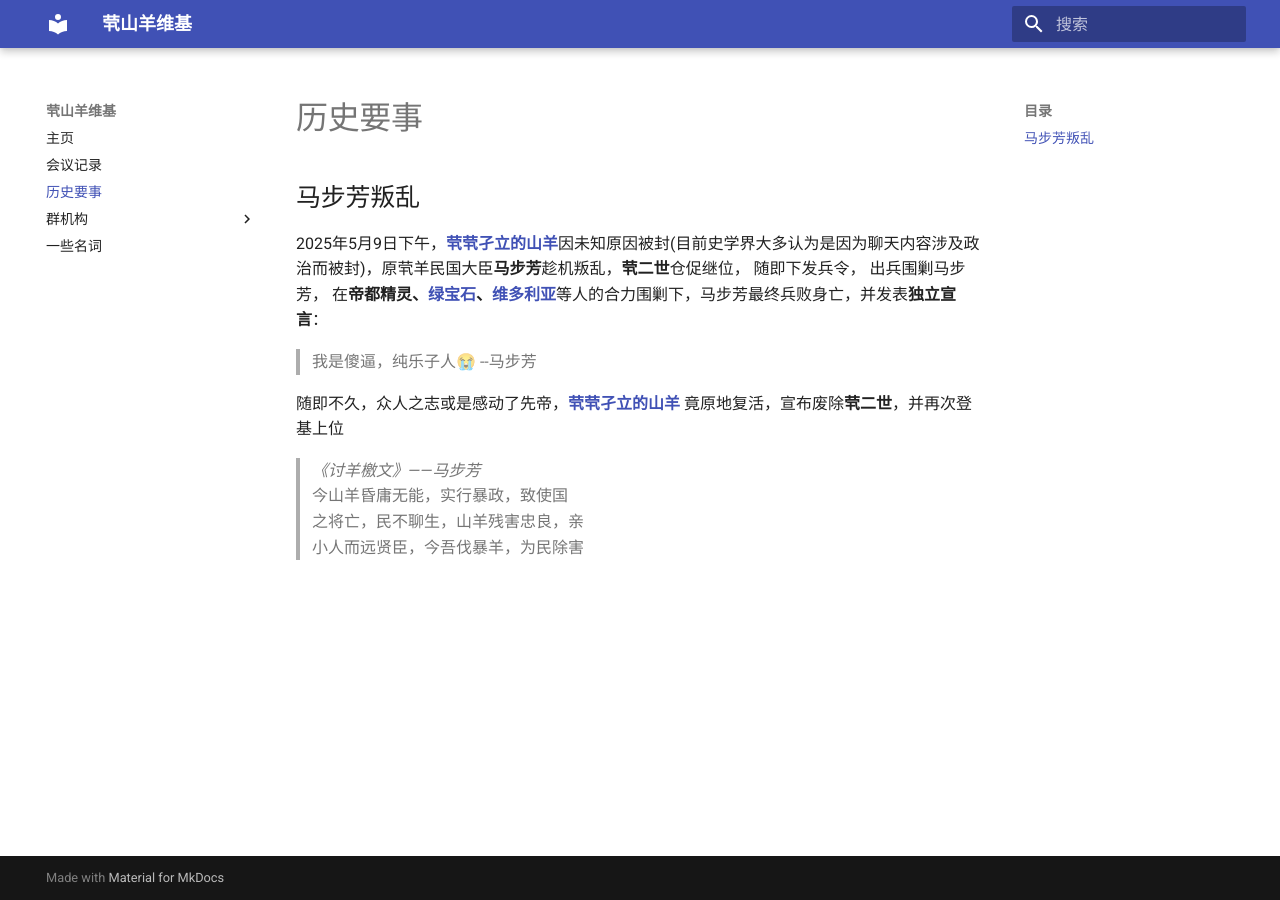
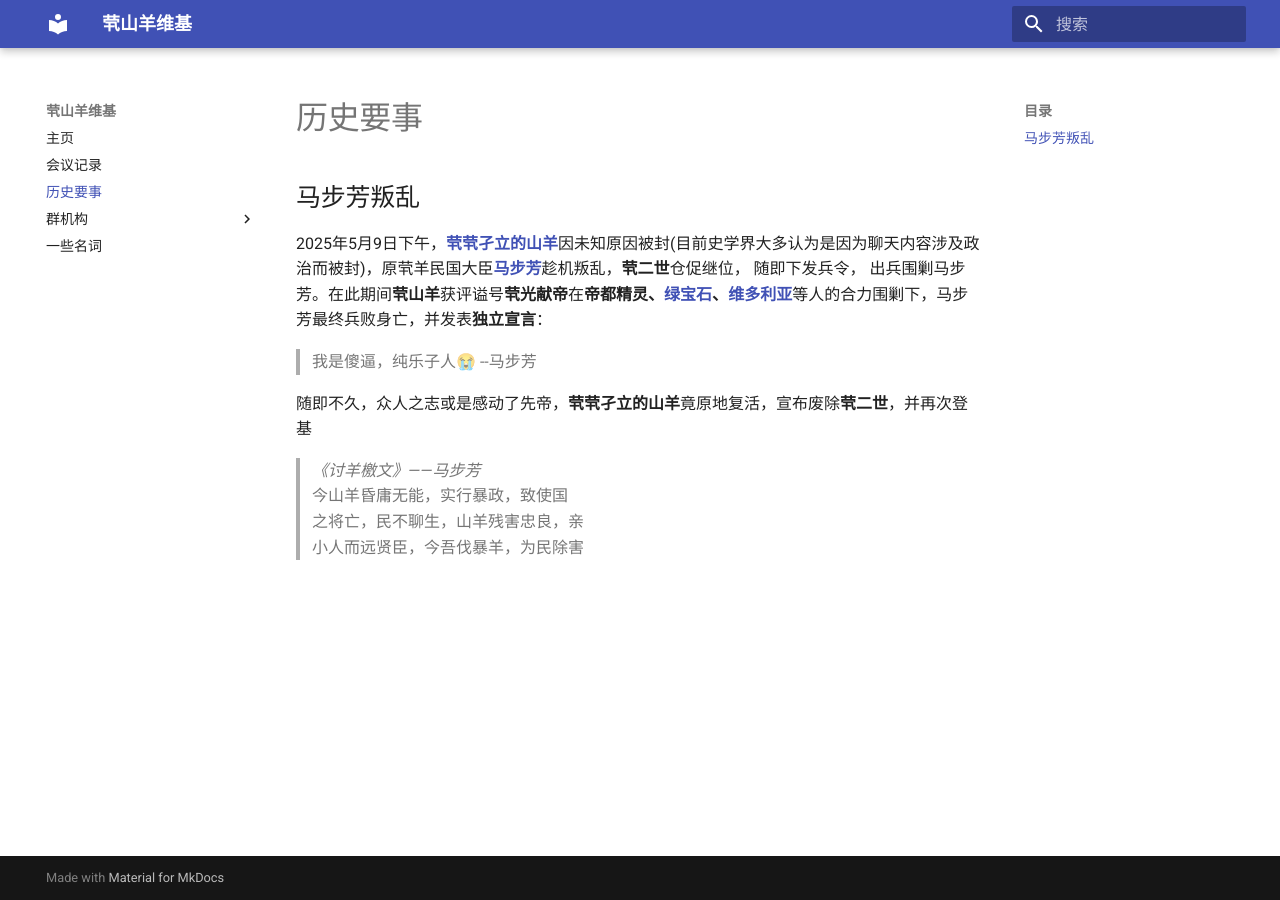
Before and after one commit to qqjldsy/GoatBook-Source, an MkDocs documentation site: the page built from docs/lsys.md, in a window 1280 px wide. Built offline with MkDocs 1.6.1 and Material for MkDocs 9.7.7, drawn with Linux system fonts in a browser that asks for light colours.

Commit message:
Update lsys.md

```diff
--- a/docs/lsys.md
+++ b/docs/lsys.md
@@ -2,11 +2,11 @@
 
 ## 马步芳叛乱
 
-2025年5月9日下午，[**茕茕孑立的山羊**](name.md#_4)因未知原因被封(目前史学界大多认为是因为聊天内容涉及政治而被封)，原茕羊民国大臣**马步芳**趁机叛乱，**茕二世**仓促继位， 随即下发兵令， 出兵围剿马步芳， 在**帝都精灵、[绿宝石](name.md#_7)、[维多利亚](name.md#_8)**等人的合力围剿下，马步芳最终兵败身亡，并发表**独立宣言**：
+2025年5月9日下午，[**茕茕孑立的山羊**](name.md#_4)因未知原因被封(目前史学界大多认为是因为聊天内容涉及政治而被封)，原茕羊民国大臣[**马步芳**](name.md#_10)趁机叛乱，**茕二世**仓促继位， 随即下发兵令， 出兵围剿马步芳。在此期间**茕山羊**获评谥号**茕光献帝**在**帝都精灵、[绿宝石](name.md#_7)、[维多利亚](name.md#_8)**等人的合力围剿下，马步芳最终兵败身亡，并发表**独立宣言**：
 
 >我是傻逼，纯乐子人😭     --马步芳
 
-随即不久，众人之志或是感动了先帝，[**茕茕孑立的山羊**](name.md#_4)  竟原地复活，宣布废除**茕二世**，并再次登基上位
+随即不久，众人之志或是感动了先帝，**茕茕孑立的山羊**竟原地复活，宣布废除**茕二世**，并再次登基
 
 >*《讨羊檄文》——马步芳*
 今山羊昏庸无能，实行暴政，致使国
```
